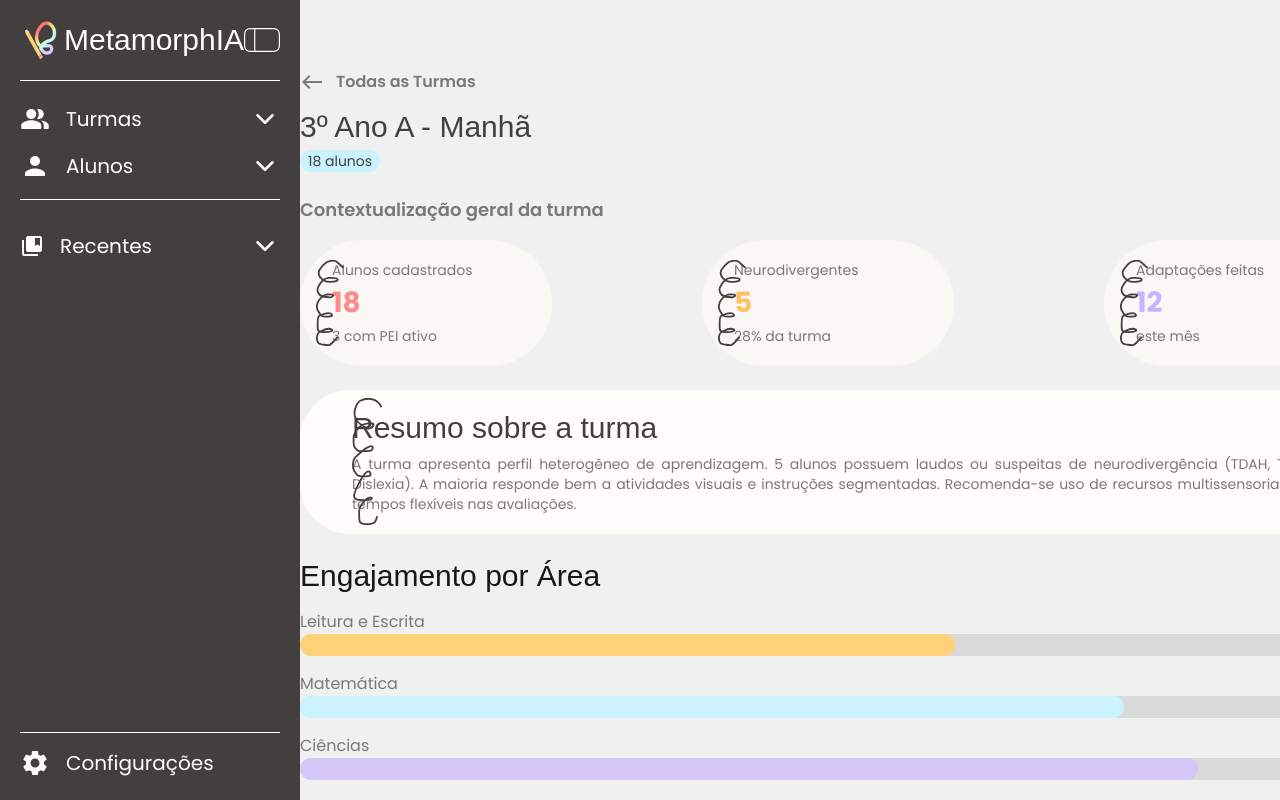
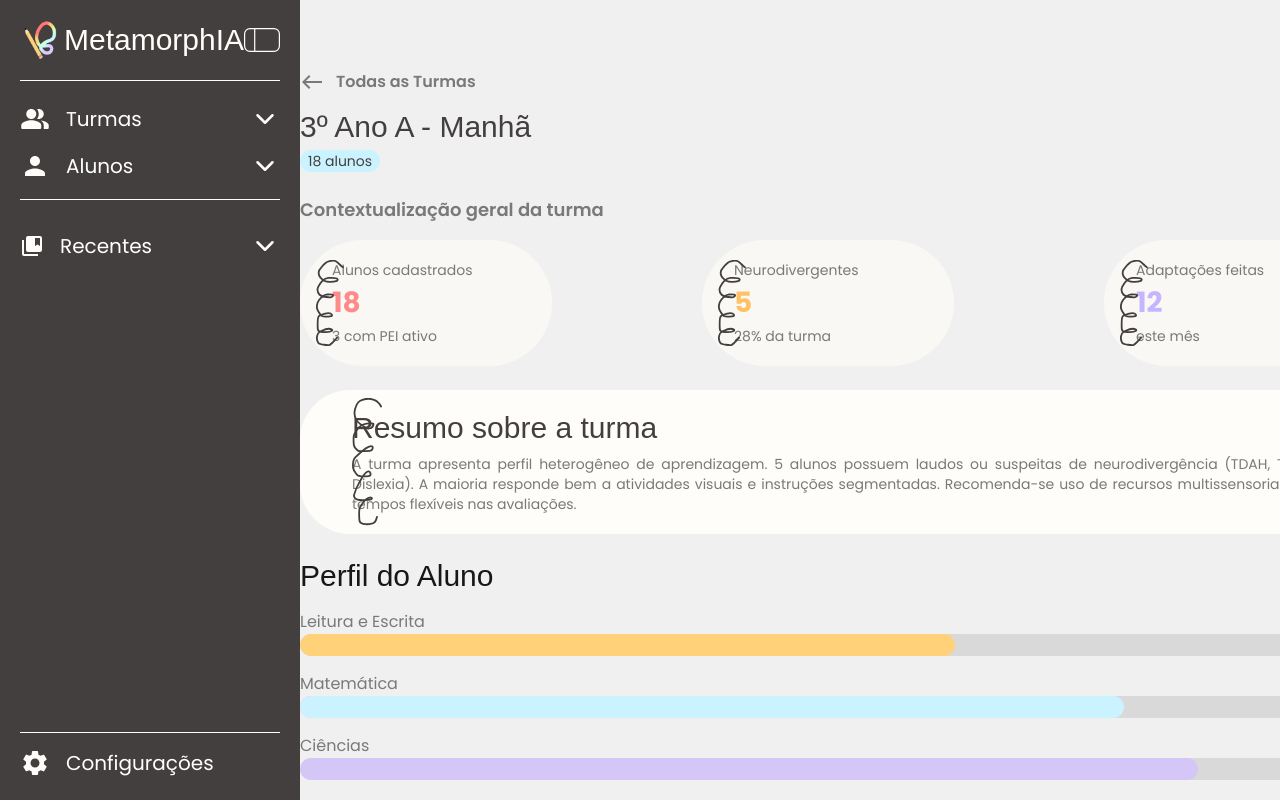
Before and after one commit to KauaSd/MetamorphIA_Frontend-2, a Next.js app: page /logged/dashboardTurma in a window 1280 px wide. Built offline with nearby package versions, Linux system fonts and the light colour scheme; a web font is replaced by a local one.

Commit message:
só para fazer o pull

```diff
--- a/app/logged/dashboardTurma/page.tsx
+++ b/app/logged/dashboardTurma/page.tsx
@@ -34,7 +34,7 @@ export default function dashboardTurma(){
                         </div>
                     </div>
                     <Resumo tipo={1} txt="A turma apresenta perfil heterogêneo de aprendizagem. 5 alunos possuem laudos ou suspeitas de neurodivergência (TDAH, TEA,  Dislexia). A maioria responde bem a atividades visuais e instruções  segmentadas. Recomenda-se uso de recursos multissensoriais e tempos  flexíveis nas avaliações." />
-                    <Engajamento />
+                    <Engajamento tipo={2} />
                     <div className="flex flex-col gap-[16px]">
                         <div className="flex flex-row justify-between items-center">
                             <p className="font-(family-name:--font-text-me-one) text-3xl">Alunos</p>
```
